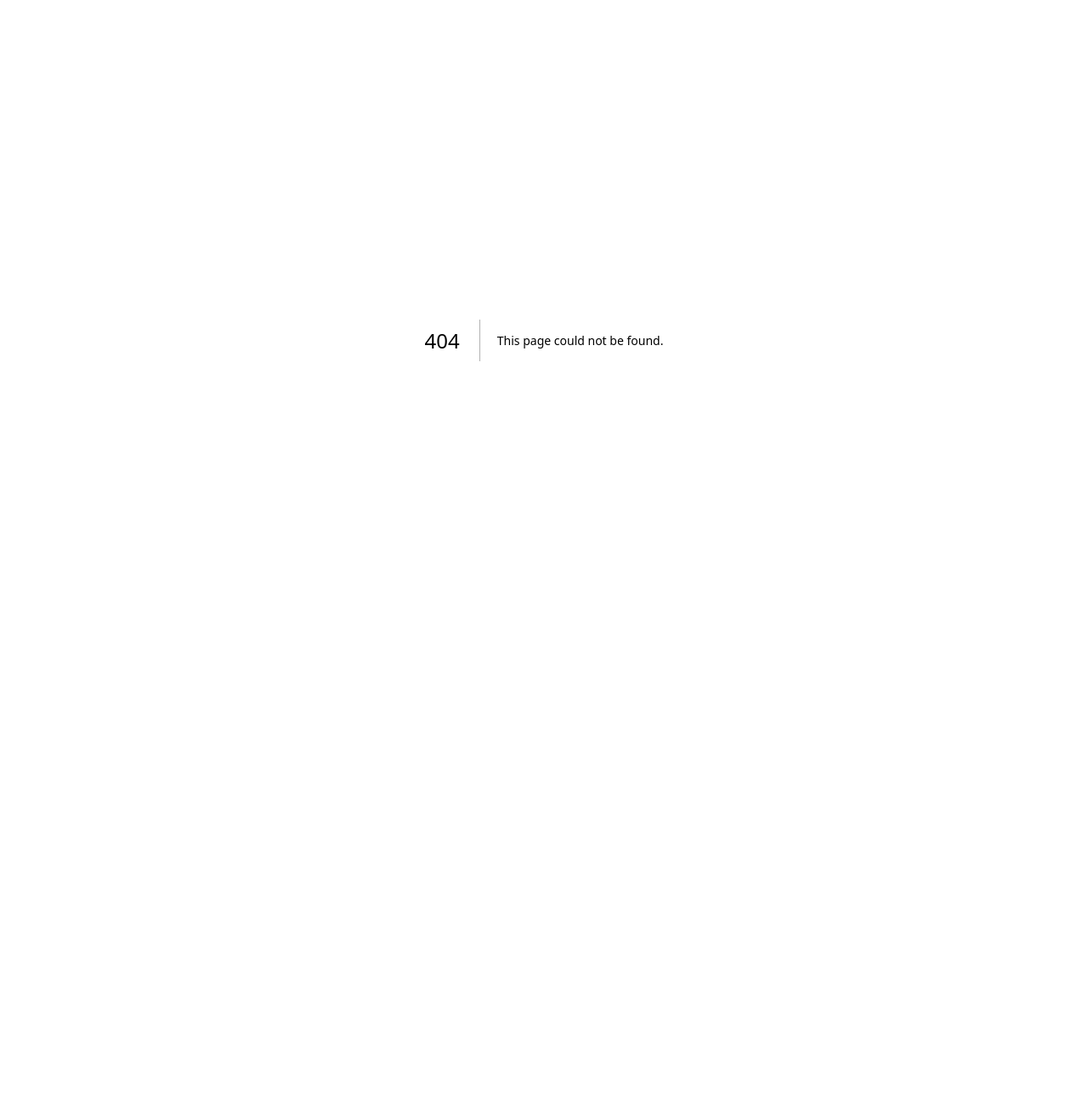
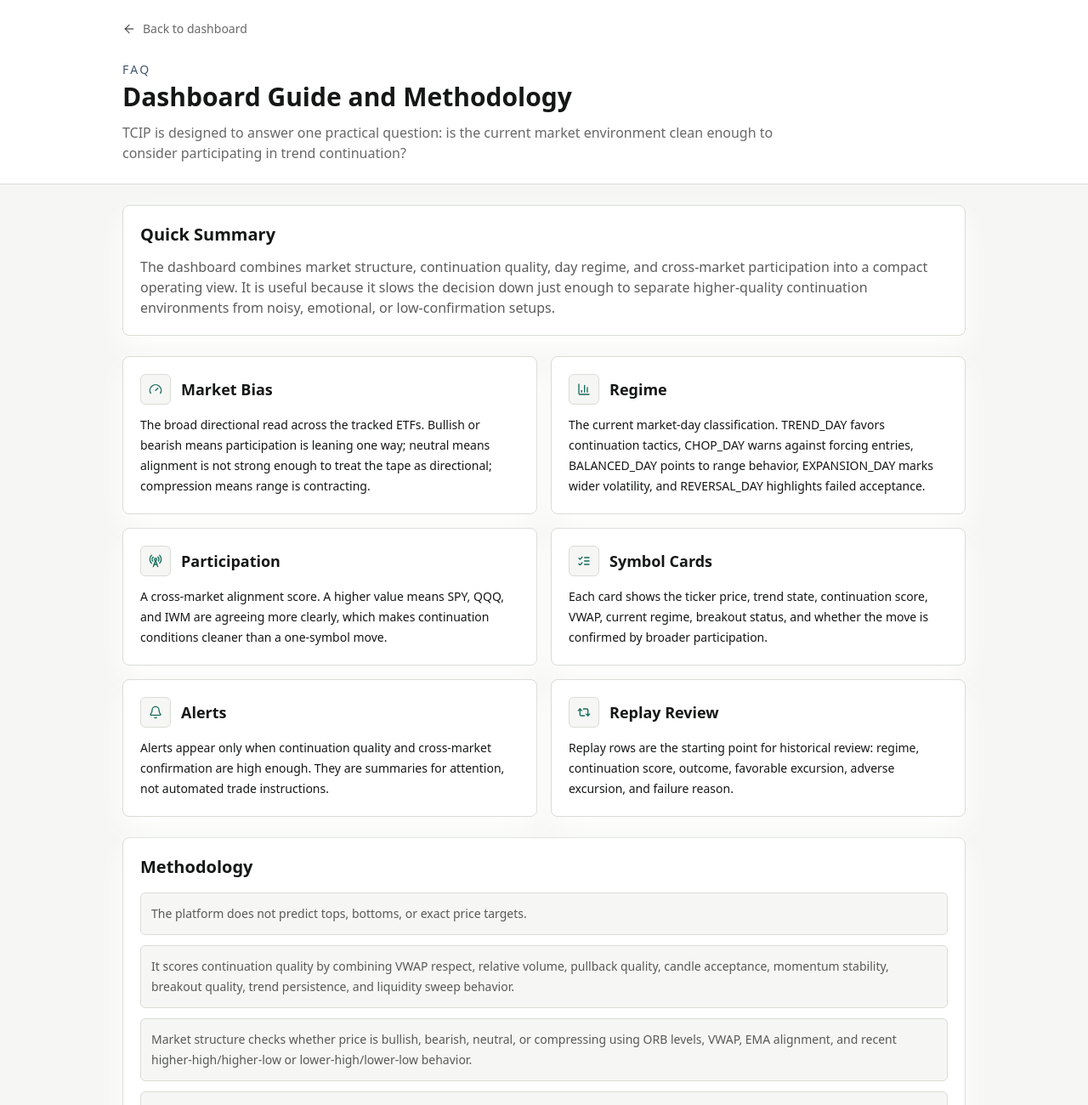
Before and after one commit to valenjimmo/continuum-trade-intelligence, a Next.js app in the folder frontend/: page /faq in a window 1280 px wide. Before the commit this address had no page. Shown: the top 1300 px of the page at 85% size. Before the commit the page ends 800 px from the top, so only its background shows below. Built offline with nearby package versions, Linux system fonts and the light colour scheme.

Commit message:
added FAQ page

```diff
--- /dev/null
+++ b/frontend/app/faq/page.tsx
@@ -0,0 +1,139 @@
+import Link from "next/link";
+import { ArrowLeft, BarChart3, Bell, Gauge, ListChecks, RadioTower, Repeat2 } from "lucide-react";
+
+const dashboardItems = [
+  {
+    title: "Market Bias",
+    icon: Gauge,
+    body: "The broad directional read across the tracked ETFs. Bullish or bearish means participation is leaning one way; neutral means alignment is not strong enough to treat the tape as directional; compression means range is contracting."
+  },
+  {
+    title: "Regime",
+    icon: BarChart3,
+    body: "The current market-day classification. TREND_DAY favors continuation tactics, CHOP_DAY warns against forcing entries, BALANCED_DAY points to range behavior, EXPANSION_DAY marks wider volatility, and REVERSAL_DAY highlights failed acceptance."
+  },
+  {
+    title: "Participation",
+    icon: RadioTower,
+    body: "A cross-market alignment score. A higher value means SPY, QQQ, and IWM are agreeing more clearly, which makes continuation conditions cleaner than a one-symbol move."
+  },
+  {
+    title: "Symbol Cards",
+    icon: ListChecks,
+    body: "Each card shows the ticker price, trend state, continuation score, VWAP, current regime, breakout status, and whether the move is confirmed by broader participation."
+  },
+  {
+    title: "Alerts",
+    icon: Bell,
+    body: "Alerts appear only when continuation quality and cross-market confirmation are high enough. They are summaries for attention, not automated trade instructions."
+  },
+  {
+    title: "Replay Review",
+    icon: Repeat2,
+    body: "Replay rows are the starting point for historical review: regime, continuation score, outcome, favorable excursion, adverse excursion, and failure reason."
+  }
+];
+
+const methodology = [
+  "The platform does not predict tops, bottoms, or exact price targets.",
+  "It scores continuation quality by combining VWAP respect, relative volume, pullback quality, candle acceptance, momentum stability, breakout quality, trend persistence, and liquidity sweep behavior.",
+  "Market structure checks whether price is bullish, bearish, neutral, or compressing using ORB levels, VWAP, EMA alignment, and recent higher-high/higher-low or lower-high/lower-low behavior.",
+  "Regime classification turns those conditions into a day type so the dashboard can distinguish healthy trend participation from chop, balance, expansion, and reversal risk.",
+  "Correlation looks for agreement across SPY, QQQ, and IWM because continuation is more trustworthy when multiple liquid indices participate."
+];
+
+const faqs = [
+  {
+    question: "What is this dashboard for?",
+    answer: "It helps you decide whether the current market environment supports trend continuation. It is meant to improve context and discipline, not replace judgment."
+  },
+  {
+    question: "Is the continuation score a buy or sell signal?",
+    answer: "No. A high score means conditions are cleaner for continuation. It does not define entry, stop, size, or trade direction by itself."
+  },
+  {
+    question: "Why focus on SPY, QQQ, and IWM?",
+    answer: "They are highly liquid and give a practical read on large-cap, growth-heavy, and small-cap participation. Agreement across them often says more than one ticker alone."
+  },
+  {
+    question: "Why is this useful?",
+    answer: "It can help reduce low-quality entries, avoid chop, spot healthier participation, and create a repeatable record for replay analysis."
+  },
+  {
+    question: "What data is used right now?",
+    answer: "The MVP currently uses deterministic mock market data so the full product flow can run without vendor credentials. The repository boundary is ready to swap in Alpaca, Yahoo, Polygon, or another market data adapter."
+  },
+  {
+    question: "What should I look at first?",
+    answer: "Start with market bias, regime, and participation. Then inspect the symbol cards and factor matrix to see whether the score is supported by real structure or just one strong factor."
+  }
+];
+
+export default function FAQPage() {
+  return (
+    <main className="min-h-screen bg-background">
+      <header className="border-b border-line bg-panel">
+        <div className="mx-auto max-w-5xl px-4 py-6">
+          <Link href="/" className="inline-flex items-center gap-2 text-sm font-medium text-ink/65 hover:text-ink">
+            <ArrowLeft className="h-4 w-4" />
+            Back to dashboard
+          </Link>
+          <p className="mt-6 text-sm font-medium uppercase tracking-[0.16em] text-steel">FAQ</p>
+          <h1 className="mt-1 text-3xl font-semibold">Dashboard Guide and Methodology</h1>
+          <p className="mt-3 max-w-3xl text-ink/65">
+            TCIP is designed to answer one practical question: is the current market environment clean enough to consider participating in trend continuation?
+          </p>
+        </div>
+      </header>
+
+      <div className="mx-auto max-w-5xl space-y-6 px-4 py-6">
+        <section className="rounded-lg border border-line bg-panel p-5 shadow-panel">
+          <h2 className="text-xl font-semibold">Quick Summary</h2>
+          <p className="mt-3 text-ink/70">
+            The dashboard combines market structure, continuation quality, day regime, and cross-market participation into a compact operating view. It is useful because it slows the decision down just enough to separate higher-quality continuation environments from noisy, emotional, or low-confirmation setups.
+          </p>
+        </section>
+
+        <section className="grid gap-4 md:grid-cols-2">
+          {dashboardItems.map((item) => {
+            const Icon = item.icon;
+            return (
+              <article key={item.title} className="rounded-lg border border-line bg-panel p-5 shadow-panel">
+                <div className="flex items-center gap-3">
+                  <span className="grid h-9 w-9 place-items-center rounded-md border border-line bg-background">
+                    <Icon className="h-4 w-4 text-pine" />
+                  </span>
+                  <h2 className="text-lg font-semibold">{item.title}</h2>
+                </div>
+                <p className="mt-3 text-sm leading-6 text-ink/68">{item.body}</p>
+              </article>
+            );
+          })}
+        </section>
+
+        <section className="rounded-lg border border-line bg-panel p-5 shadow-panel">
+          <h2 className="text-xl font-semibold">Methodology</h2>
+          <div className="mt-4 space-y-3">
+            {methodology.map((item) => (
+              <p key={item} className="rounded-md border border-line bg-background p-3 text-sm leading-6 text-ink/70">
+                {item}
+              </p>
+            ))}
+          </div>
+        </section>
+
+        <section className="rounded-lg border border-line bg-panel p-5 shadow-panel">
+          <h2 className="text-xl font-semibold">Common Questions</h2>
+          <div className="mt-4 divide-y divide-line">
+            {faqs.map((faq) => (
+              <div key={faq.question} className="py-4 first:pt-0 last:pb-0">
+                <h3 className="font-semibold">{faq.question}</h3>
+                <p className="mt-2 text-sm leading-6 text-ink/68">{faq.answer}</p>
+              </div>
+            ))}
+          </div>
+        </section>
+      </div>
+    </main>
+  );
+}
--- a/frontend/app/page.tsx
+++ b/frontend/app/page.tsx
@@ -1,4 +1,5 @@
-import { BarChart3, Gauge, RadioTower, RefreshCw } from "lucide-react";
+import Link from "next/link";
+import { BarChart3, Gauge, HelpCircle, RadioTower, RefreshCw } from "lucide-react";
 import { AlertsPanel } from "@/components/alerts-panel";
 import { FactorMatrix } from "@/components/factor-matrix";
 import { ReplayTable } from "@/components/replay-table";
@@ -66,6 +67,16 @@ export default async function Home() {
 
         <FactorMatrix symbols={dashboard.symbols} />
         <ReplayTable events={replay} />
+
+        <footer className="flex justify-center border-t border-line py-6">
+          <Link
+            href="/faq"
+            className="inline-flex items-center gap-2 rounded-md border border-line bg-panel px-3 py-2 text-sm font-medium text-ink/70 hover:bg-white hover:text-ink"
+          >
+            <HelpCircle className="h-4 w-4" />
+            FAQ and methodology
+          </Link>
+        </footer>
       </div>
     </main>
   );
```
